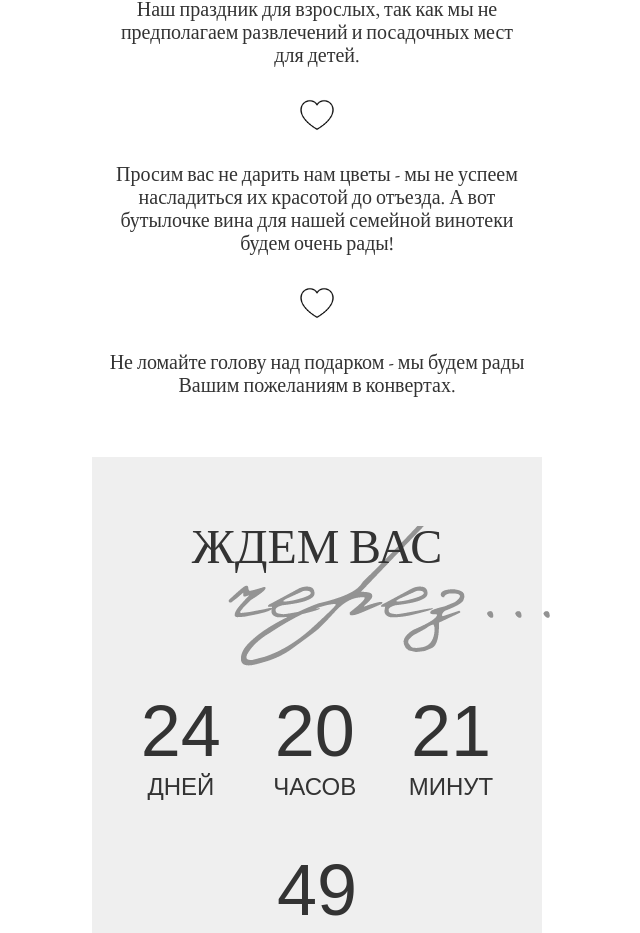
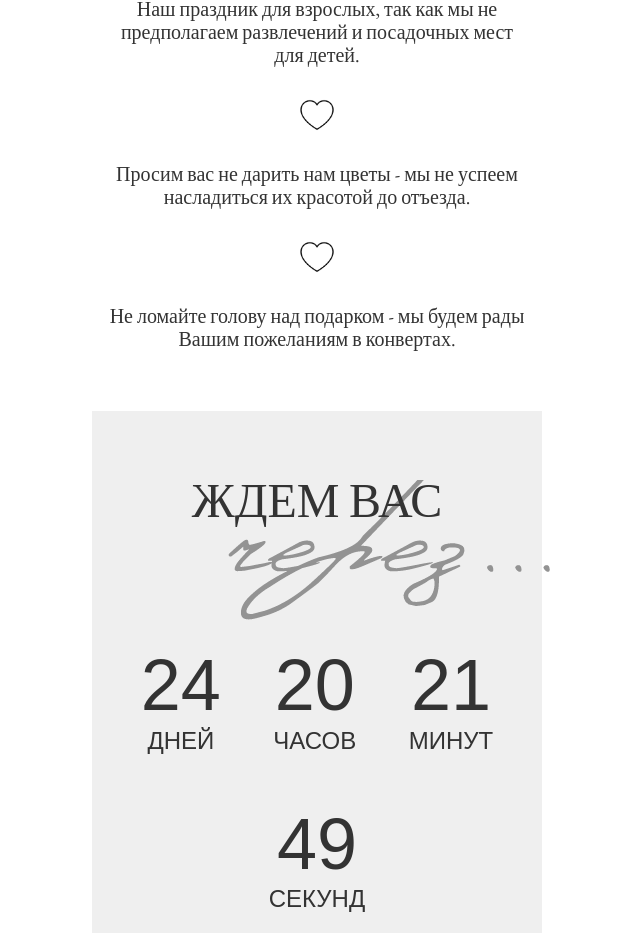
Before and after one commit to Anntim23/merry, a plain HTML site: page index.html in a window 1280 px wide. Shown: the part 3589-4522 px from the top of the page, without its empty margins (323-963 px from the left). Drawn offline with nearby package versions, Linux system fonts and the light colour scheme.

Commit message:
Update index.html

```diff
--- a/index.html
+++ b/index.html
@@ -80,7 +80,7 @@
                 <img src="img/photo (7).png" alt="" class="img-text">
                 <p class="text">Наш праздник для взрослых, так как мы не предполагаем развлечений и посадочных мест для детей.</p>
                 <img src="img/heart.png" alt="" class="img-text tips__img">
-                <p class="text">Просим вас не дарить нам цветы - мы не успеем насладиться их красотой до отъезда. А вот бутылочке вина для нашей семейной винотеки будем очень рады!</p>
+                <p class="text">Просим вас не дарить нам цветы - мы не успеем насладиться их красотой до отъезда.</p>
                 <img src="img/heart.png" alt="" class="img-text tips__img">
                 <p class="text">Не ломайте голову над подарком - мы будем рады Вашим пожеланиям в конвертах.</p>
             </div>
```
